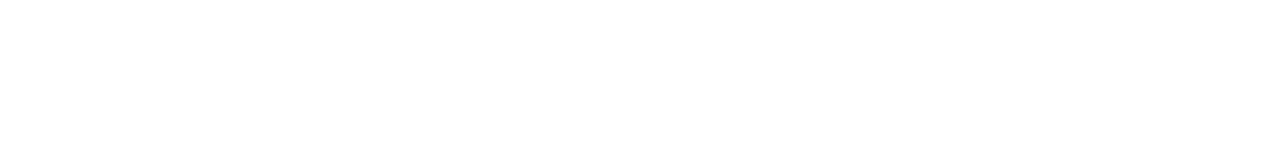
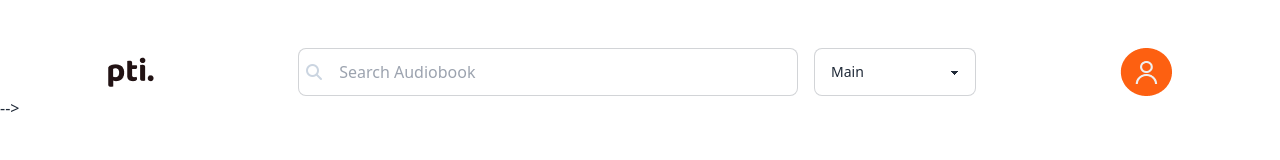
Before and after one commit to developer-nieem/pti-project, a plain HTML site: page index.html in a window 1280 px wide. Drawn offline with nearby package versions, Linux system fonts and the light colour scheme.

Commit message:
complete header part

```diff
--- a/assets/css/style.css
+++ b/assets/css/style.css
@@ -0,0 +1,42 @@
+
+.custom-input::placeholder {
+    padding-left: 20px;
+  }
+/* navbar css end here */
+
+/* .slider-container {
+    overflow: hidden;
+    position: relative;
+}
+
+.slider {
+    display: flex;
+    transition: transform 0.5s ease;
+}
+
+.slide {
+    flex: 0 0 calc(100% / 3);
+    position: relative;
+}
+
+.slide img {
+    width: 100%;
+    height: auto;
+}
+
+.arrow {
+    top: -5%;
+    font-size: 24px;
+    cursor: pointer;
+    background-color: rgba(255, 255, 255, 0.8);
+    border: none;
+    padding: 10px;
+}
+
+.arrow.prev {
+    right: 70px;
+}
+
+.arrow.next {
+    right: 10px;
+} */
--- a/index.html
+++ b/index.html
@@ -4,9 +4,65 @@
     <meta charset="UTF-8">
     <meta name="viewport" content="width=device-width, initial-scale=1.0">
     <title>PTI. project</title>
+
     <link rel="stylesheet" href="/assets/css/style.css">
+    <link href="https://cdn.jsdelivr.net/npm/daisyui@3.7.3/dist/full.css" rel="stylesheet" type="text/css" />
+    <script src="https://cdn.tailwindcss.com"></script>
+    <script src="https://kit.fontawesome.com/da6ef45512.js" crossorigin="anonymous"></script>
+
 </head>
 <body>
+
+    <!-- Navbar start here  -->
+            <div class="md:w-[1064px] mx-auto flex justify-between items-center mt-12 gap-3">
+                <div>
+                    <img src="./assets/images/pti..png" alt="">
+                </div>
+                <div class="flex gap-4">
+                    <div>
+                        <i class="fa-solid fa-magnifying-glass -mr-6 pl-2 absolute mt-4 text-slate-300"></i>
+                        <input  type="text" placeholder=" Search Audiobook" class="input input-bordered  md:w-[500px]  custom-input" />
+                    </div>
+                    <div>
+                        <select class="select select-bordered w-full max-w-xs">
+                            <option disabled selected> Main </option>
+                            <option>Home </option>
+                            <option>Details</option>
+                            <option>My favorite</option>
+                            <option>Profile</option>
+                            <option>Log in / Sign Up</option>
+                          </select>
+                    </div>
+                </div>
+                <div class="md:block hidden">
+                    <img src="./assets/images/Group 8398.png" alt="">
+                </div>
+            </div>
+
+    <!-- Navbar end here  -->
+
+    <!-- <div class="slider-container">
+        <div>
+            <button class="arrow prev">←</button>
+            <button class="arrow next">→</button>
+        </div>
+        <div class="slider">
+            <div class="slide">
+                <img src="./assets/images/Rectangle 2327.png" alt="Slide 1">
+            </div>
+            <div class="slide">
+                <img src="./assets/images/Rectangle 2327.png" alt="Slide 2">
+            </div>
+            <div class="slide">
+                <img src="./assets/images/Rectangle 2327.png" alt="Slide 3">
+            </div>
+            <div class="slide">
+                <img src="./assets/images/Rectangle 2327.png" alt="Slide 3">
+            </div>
+            <!-- Add more slides as needed -->
+        </div>
+
+    </div> -->
 
 
     <script src="assets/js/main.js"></script>
--- /dev/null
+++ b/tailwind.config.js
@@ -0,0 +1,8 @@
+/** @type {import('tailwindcss').Config} */
+module.exports = {
+    content: ["./src/**/*.{html,js}"],
+    theme: {
+      extend: {},
+    },
+    plugins: [],
+  }
```
Also changed, not shown: assets/js/main.js (+27 -0 lines), assets/images/5764337 1.png (added), assets/images/Group 8398.png (added), assets/images/Rectangle 2327.png (added), assets/images/Rectangle 2328.png (added), assets/images/Rectangle 2330.png (added), assets/images/Rectangle 2331.png (added), assets/images/image 135.png (added), assets/images/pti..png (added), assets/images/undraw_meditating_re_aiqa 1.png (added).
